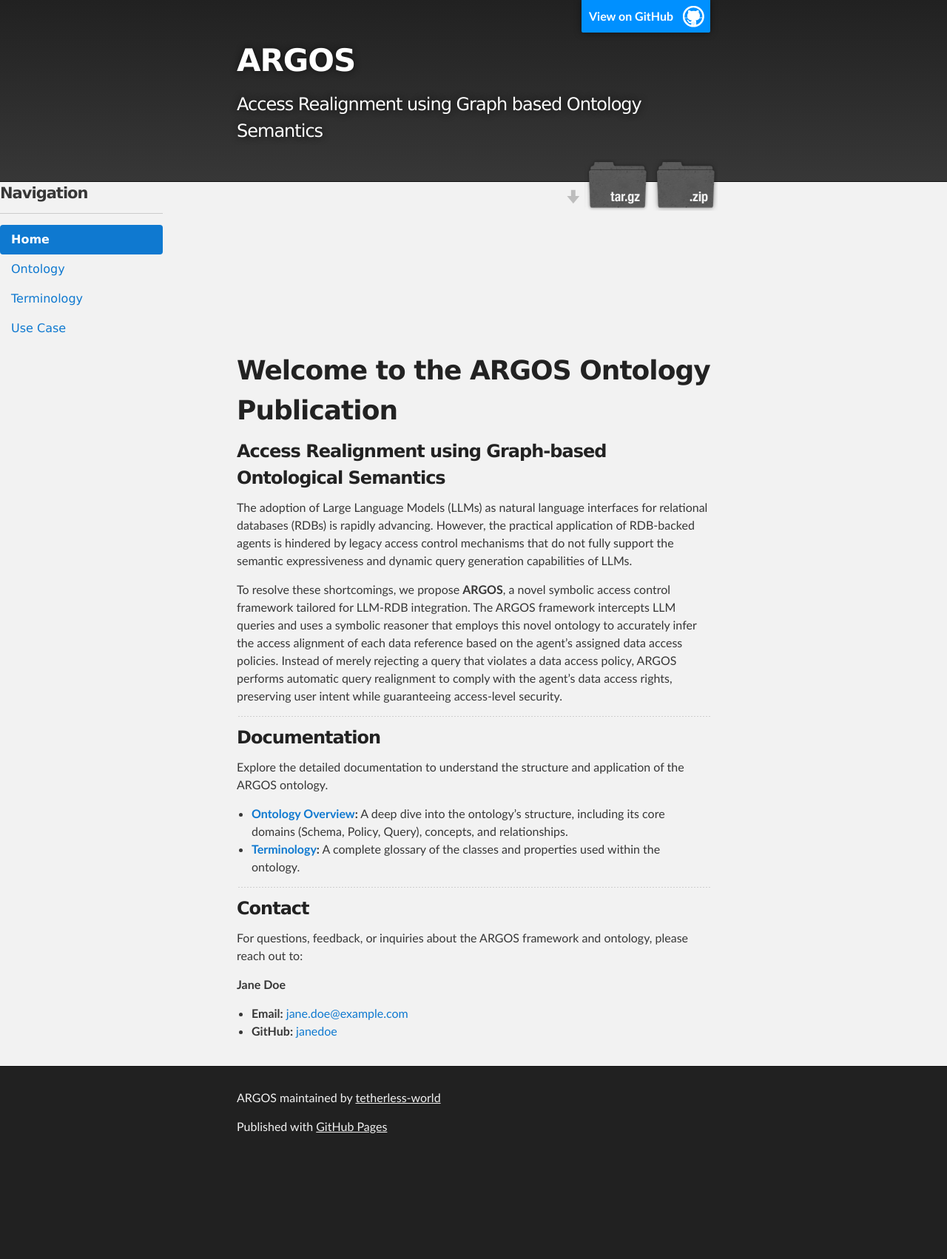
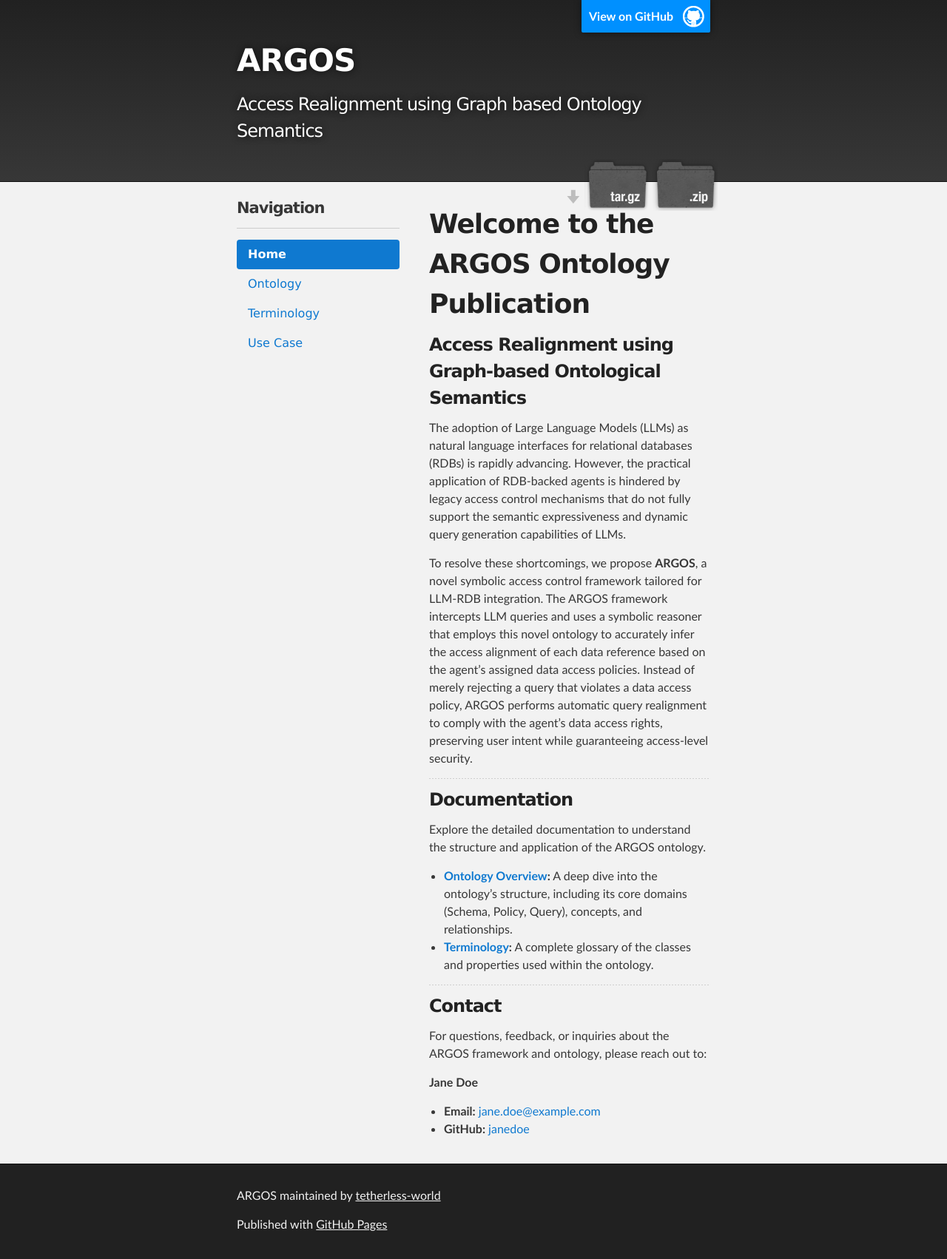
Before and after one commit to tetherless-world/argos, a Jekyll site: the page built from index.md, in a window 1280 px wide. Shown: the whole page at 74% size. Built offline with Jekyll 4.4.1, drawn with Linux system fonts in a browser that asks for light colours; our own code applies the rules of GitHub Pages for plain Markdown files; before the commit the page ends 1570 px from its top, so only the background shows below that.

Commit message:
[update] style

```diff
--- a/_layouts/default.html
+++ b/_layouts/default.html
@@ -58,11 +58,10 @@
         font-weight: bold;
       }
 
-      /* This overrides the theme's default top padding to fix alignment */
       #main_content {
         padding-top: 0;
         flex-grow: 1; /* Allows the main content to take up remaining space */
-        width: 100%;
+        min-width: 0; /* Prevents content overflow issues in flexbox */
       }
 
       /* --- Responsive Design --- */
@@ -83,7 +82,6 @@
 
   <body>
 
-    <!-- HEADER -->
     <div id="header_wrap" class="outer">
         <header class="inner">
           {% if site.github.is_project_page %}
@@ -102,9 +100,8 @@
         </header>
     </div>
 
-    <!-- MAIN CONTENT -->
     <div id="main_content_wrap" class="outer">
-      <!-- SIDEBAR NAVIGATION -->
+      <div class="inner main-container">
         <aside id="sidebar">
           <h3>Navigation</h3>
           <nav>
@@ -117,12 +114,12 @@
           </nav>
         </aside>
 
-      <section id="main_content" class="inner">
+        <section id="main_content">
           {{ content }}
         </section>
       </div>
+    </div>
 
-    <!-- FOOTER  -->
     <div id="footer_wrap" class="outer">
       <footer class="inner">
         {% if site.github.is_project_page %}
```
Lines whose indentation alone changed are shown as unchanged.
